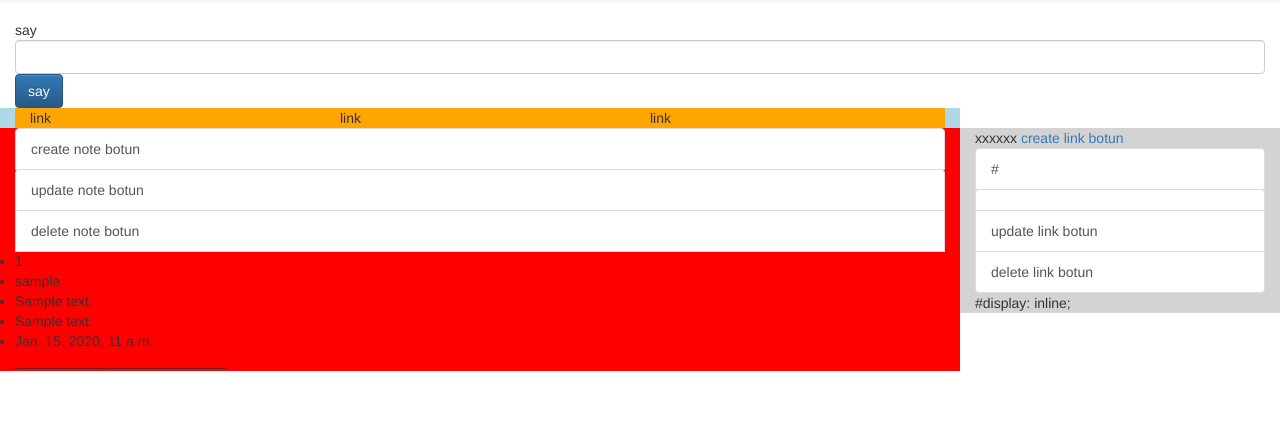
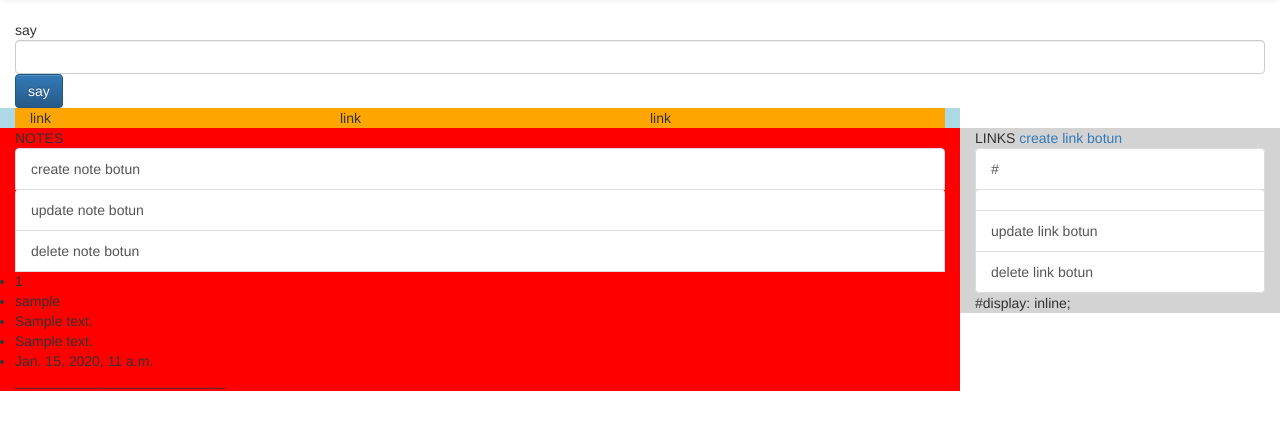
Before and after one commit to GoranAviani/amibit-project, a Django app: page /linkmanager/dashboard/ in a window 1280 px wide. Shown: the part 52-482 px from the top of the page. Run offline with Django 3.2, Linux system fonts and the light colour scheme; a user stored in the database is signed in; tables that the repository leaves empty hold one stand-in row (values such as "Sample post"); some libraries are stand-ins or nearby versions.

Commit message:
Notes made by user can only be seen by owner. Small Dashboard fixex

```diff
--- a/linkmanager/templates/dashboard.html
+++ b/linkmanager/templates/dashboard.html
@@ -35,7 +35,7 @@
   </div>
 </div>
 <div class="col-sm-9" style="background-color:red;">
-
+NOTES
     {% if notes %}
     <a href ="{% url 'note_create' %}" class='list-group-item'>
       create note botun
@@ -69,17 +69,18 @@
         {% endfor %}
       </ul>
       {% else %}
-        <p>There are no notes available. Click <a href="{{y.note_title}}">here</a> to add note</p>
+        <p>There are no notes available. Click <a href="{% url 'note_create' %}">here</a> to add note</p>
       {% endif %}
 </div>
 
 
 <div class="col-sm-3" style="background-color:lightgrey;">
-xxxxxx
-<a href ="{% url 'link_create' %}" >
-  create link botun
-</a>
+LINKS
+
   {% if links %}
+  <a href ="{% url 'link_create' %}" >
+    create link botun
+  </a>
     <ul>
       {% for x in links %}
 
@@ -99,7 +100,7 @@ xxxxxx
       {% endfor %}
     </ul>
     {% else %}
-      <p>There are no links available. Click <a href="{{x.link_url}}">here</a> to add links</p>
+      <p>There are no links available. Click <a href="{% url 'link_create' %}">here</a> to add links</p>
     {% endif %}
   </div>
 
--- a/linkmanager/views.py
+++ b/linkmanager/views.py
@@ -58,7 +58,7 @@ class Dashboard(APIView):
 
     def get(self, request):
         queryLink = Link.objects.filter(link_user=self.request.user)
-        queryNote = Note.objects.all()
+        queryNote = Note.objects.filter(note_user=self.request.user)
         return Response({'links': queryLink, 'notes':queryNote})
         #return Response()
 
```
